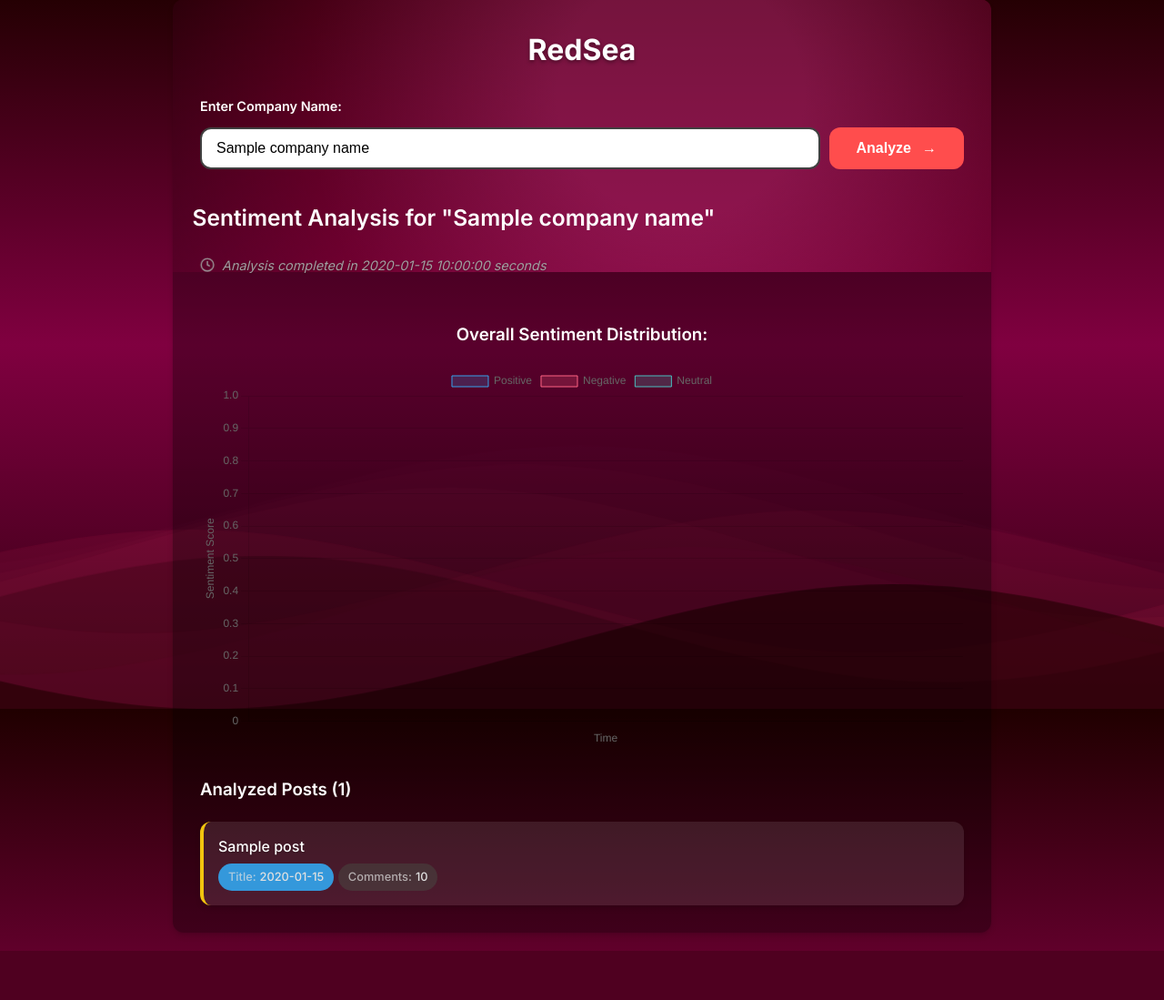
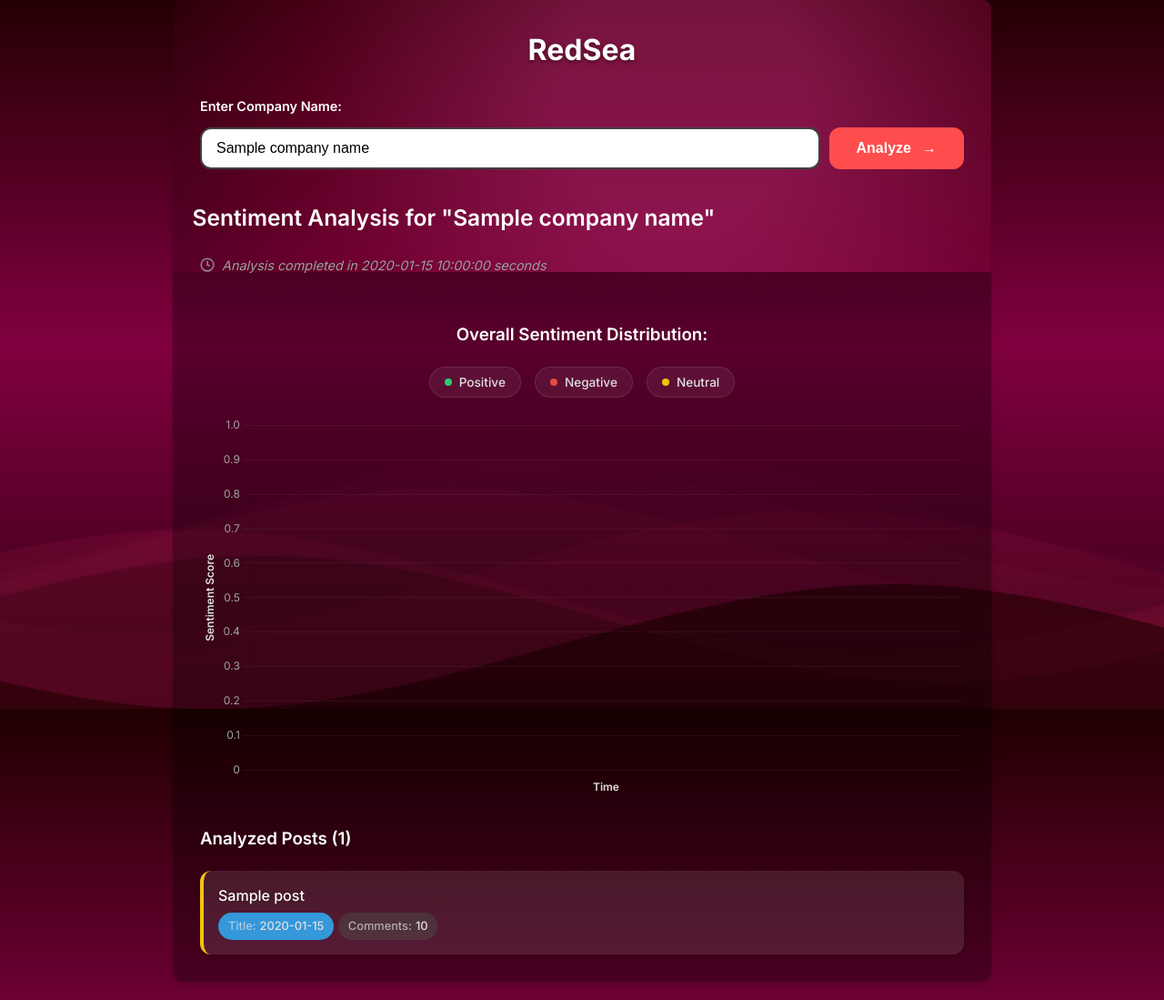
Before and after one commit to sainiks/RedSea, a Flask app: template templates/index.html in a window 1280 px wide. Shown: the part 21-1120 px from the top of the page at 91% size. Before the commit the page ends 1066 px from the top, so only its background shows below. Run offline with Flask 3, Linux system fonts and the light colour scheme; the template is opened without the code that fills it: most values are stand-ins (such as "Sample title", 1, 10 or a date in 2020); data that the repository does not hold is empty; parts of the project's set-up code (start-up, migrations or seed data) failed here and were passed over.

Commit message:
feat: upgrade chart visualizer with HTML Glassmorphic Tooltips, smooth bezier lines, and dynamic custom legend toggles

```diff
--- a/static/chart.js
+++ b/static/chart.js
@@ -18,6 +18,125 @@ async function getSentimentData(companyName) {
     return data;
   }
 
+function getOrCreateTooltip(chart) {
+  let tooltipEl = document.getElementById('chartjs-tooltip');
+
+  if (!tooltipEl) {
+    tooltipEl = document.createElement('div');
+    tooltipEl.id = 'chartjs-tooltip';
+    tooltipEl.innerHTML = `
+      <div class="tooltip-title"></div>
+      <div class="tooltip-body"></div>
+    `;
+    chart.canvas.parentNode.appendChild(tooltipEl);
+  }
+
+  return tooltipEl;
+}
+
+function externalTooltipHandler(context) {
+  // Tooltip Element
+  const {chart, tooltip} = context;
+  const tooltipEl = getOrCreateTooltip(chart);
+
+  // Hide if no tooltip
+  if (tooltip.opacity === 0) {
+    tooltipEl.style.opacity = '0';
+    return;
+  }
+
+  // Set Text
+  if (tooltip.body) {
+    const titleLines = tooltip.title || [];
+    const titleEl = tooltipEl.querySelector('.tooltip-title');
+    titleEl.innerHTML = titleLines.join('<br>');
+
+    const bodyEl = tooltipEl.querySelector('.tooltip-body');
+    bodyEl.innerHTML = '';
+
+    tooltip.dataPoints.forEach((dataPoint) => {
+      const itemEl = document.createElement('div');
+      itemEl.className = 'tooltip-item';
+
+      const labelEl = document.createElement('span');
+      labelEl.className = 'tooltip-item-label';
+
+      const dotEl = document.createElement('span');
+      dotEl.className = 'legend-dot';
+      dotEl.style.backgroundColor = dataPoint.dataset.borderColor;
+
+      labelEl.appendChild(dotEl);
+
+      const labelText = document.createTextNode(` ${dataPoint.dataset.label}`);
+      labelEl.appendChild(labelText);
+
+      const valEl = document.createElement('span');
+      valEl.className = 'tooltip-item-value';
+      valEl.style.color = dataPoint.dataset.borderColor;
+      valEl.innerText = parseFloat(dataPoint.raw).toFixed(2);
+
+      itemEl.appendChild(labelEl);
+      itemEl.appendChild(valEl);
+      bodyEl.appendChild(itemEl);
+    });
+  }
+
+  const {offsetLeft: positionX, offsetTop: positionY} = chart.canvas;
+
+  // Display, position, and set styles for font
+  tooltipEl.style.opacity = '1';
+  tooltipEl.style.left = positionX + tooltip.caretX + 'px';
+  tooltipEl.style.top = positionY + tooltip.caretY - tooltip.height - 15 + 'px';
+}
+
+function createCustomLegend(chart) {
+  const container = chart.canvas.parentNode;
+
+  // Remove existing legend if any
+  const existingLegend = container.querySelector('.custom-legend');
+  if (existingLegend) {
+    existingLegend.remove();
+  }
+
+  const legendWrapper = document.createElement('div');
+  legendWrapper.className = 'custom-legend';
+
+  const datasets = chart.data.datasets;
+  datasets.forEach((dataset, index) => {
+    const pill = document.createElement('button');
+    pill.type = 'button';
+
+    // Add custom classes matching sentiment colors
+    let labelLower = dataset.label.toLowerCase();
+    pill.className = `legend-pill ${labelLower.substring(0, 3)}`;
+
+    const dot = document.createElement('span');
+    dot.className = 'legend-dot';
+
+    const text = document.createElement('span');
+    text.innerText = dataset.label;
+
+    pill.appendChild(dot);
+    pill.appendChild(text);
+
+    pill.addEventListener('click', () => {
+      const isVisible = chart.isDatasetVisible(index);
+      if (isVisible) {
+        chart.hide(index);
+        pill.classList.add('dataset-hidden');
+      } else {
+        chart.show(index);
+        pill.classList.remove('dataset-hidden');
+      }
+    });
+
+    legendWrapper.appendChild(pill);
+  });
+
+  // Insert centered right above the chart canvas
+  container.insertBefore(legendWrapper, chart.canvas);
+}
+
   function createSentimentChart(data) {
     const ctx = document.getElementById('sentimentChart').getContext('2d');
     const chart = new Chart(ctx, {
@@ -28,23 +147,47 @@ async function getSentimentData(companyName) {
           {
             label: 'Positive',
             data: data.map(item => item.positive),
-            borderColor: 'rgba(54, 162, 235, 1)',
-            backgroundColor: 'rgba(54, 162, 235, 0.2)',
-            borderWidth: 1
+            borderColor: '#2ecc71',
+            backgroundColor: 'rgba(46, 204, 113, 0.04)',
+            borderWidth: 2,
+            tension: 0.4,
+            pointRadius: 4,
+            pointHoverRadius: 8,
+            pointBackgroundColor: '#2ecc71',
+            pointHoverBackgroundColor: '#ffffff',
+            pointHoverBorderColor: '#2ecc71',
+            pointHoverBorderWidth: 3,
+            fill: true
           },
           {
             label: 'Negative',
             data: data.map(item => item.negative),
-            borderColor: 'rgba(255, 99, 132, 1)',
-            backgroundColor: 'rgba(255, 99, 132, 0.2)',
-            borderWidth: 1
+            borderColor: '#e74c3c',
+            backgroundColor: 'rgba(231, 76, 60, 0.04)',
+            borderWidth: 2,
+            tension: 0.4,
+            pointRadius: 4,
+            pointHoverRadius: 8,
+            pointBackgroundColor: '#e74c3c',
+            pointHoverBackgroundColor: '#ffffff',
+            pointHoverBorderColor: '#e74c3c',
+            pointHoverBorderWidth: 3,
+            fill: true
           },
           {
             label: 'Neutral',
             data: data.map(item => item.neutral),
-            borderColor: 'rgba(75, 192, 192, 1)',
-            backgroundColor: 'rgba(75, 192, 192, 0.2)',
-            borderWidth: 1
+            borderColor: '#f1c40f',
+            backgroundColor: 'rgba(241, 196, 15, 0.04)',
+            borderWidth: 2,
+            tension: 0.4,
+            pointRadius: 4,
+            pointHoverRadius: 8,
+            pointBackgroundColor: '#f1c40f',
+            pointHoverBackgroundColor: '#ffffff',
+            pointHoverBorderColor: '#f1c40f',
+            pointHoverBorderWidth: 3,
+            fill: true
           }
         ]
       },
@@ -53,24 +196,57 @@ async function getSentimentData(companyName) {
         scales: {
           y: {
             beginAtZero: true,
+            grid: {
+              color: 'rgba(255, 255, 255, 0.05)',
+              drawBorder: false
+            },
+            ticks: {
+              color: '#a0a0a0',
+              font: {
+                family: "'Inter', sans-serif"
+              }
+            },
             title: {
               display: true,
-              text: 'Sentiment Score'
+              text: 'Sentiment Score',
+              color: '#e0e0e0',
+              font: {
+                family: "'Inter', sans-serif",
+                weight: '600'
+              }
             }
           },
           x: {
+            grid: {
+              color: 'rgba(255, 255, 255, 0.05)',
+              drawBorder: false
+            },
+            ticks: {
+              color: '#a0a0a0',
+              font: {
+                family: "'Inter', sans-serif"
+              }
+            },
             title: {
               display: true,
-              text: 'Time'
+              text: 'Time',
+              color: '#e0e0e0',
+              font: {
+                family: "'Inter', sans-serif",
+                weight: '600'
+              }
             }
           }
         },
         plugins: {
+          legend: {
+            display: false // Hide default legend
+          },
           tooltip: {
-            mode: 'index',
-            intersect: false,
-          },
-        },
+            enabled: false, // Hide default tooltip
+            external: externalTooltipHandler // Wire up custom HTML tooltip
+          }
+        }
       }
     });
     return chart;
@@ -98,6 +274,10 @@ async function getSentimentData(companyName) {
     const preloaded = Array.isArray(window.initialSentimentData) ? window.initialSentimentData : [];
     const initialData = preloaded.length ? preloaded : await getSentimentData(companyName);
     const chart = createSentimentChart(initialData);
+
+    // Create Custom Legend controls!
+    createCustomLegend(chart);
+
     if (preloaded.length) {
       updateChart(chart, companyName);
     }
--- a/static/styles.css
+++ b/static/styles.css
@@ -566,3 +566,124 @@ label {
         min-height: 180px;
     }
 }
+
+/* ==========================================
+   Premium Glassmorphic Chart.js Enhancements
+   ========================================== */
+
+/* Custom Legend Wrapper */
+.custom-legend {
+    display: flex;
+    justify-content: center;
+    gap: 15px;
+    margin-bottom: 20px;
+    width: 100%;
+}
+
+.legend-pill {
+    display: inline-flex;
+    align-items: center;
+    gap: 8px;
+    padding: 8px 16px;
+    background: rgba(255, 255, 255, 0.06);
+    border: 1px solid rgba(255, 255, 255, 0.1);
+    border-radius: 20px;
+    color: #e0e0e0;
+    font-size: 0.85rem;
+    font-weight: 500;
+    cursor: pointer;
+    transition: all 0.2s ease;
+    backdrop-filter: blur(4px);
+    font-family: 'Inter', sans-serif;
+}
+
+.legend-pill:hover {
+    background: rgba(255, 255, 255, 0.12);
+    transform: translateY(-2px);
+    box-shadow: 0 4px 10px rgba(0, 0, 0, 0.3);
+}
+
+.legend-pill.dataset-hidden {
+    opacity: 0.4;
+    text-decoration: line-through;
+    background: rgba(0, 0, 0, 0.2);
+    transform: translateY(0);
+}
+
+.legend-dot {
+    width: 8px;
+    height: 8px;
+    border-radius: 50%;
+}
+
+.legend-pill.pos .legend-dot { background-color: #2ecc71; }
+.legend-pill.neg .legend-dot { background-color: #e74c3c; }
+.legend-pill.neu .legend-dot { background-color: #f1c40f; }
+
+/* Custom Glassmorphic Tooltip */
+#chartjs-tooltip {
+    opacity: 0;
+    position: absolute;
+    background: rgba(20, 10, 15, 0.75);
+    backdrop-filter: blur(12px) saturate(160%);
+    -webkit-backdrop-filter: blur(12px) saturate(160%);
+    border: 1px solid rgba(255, 50, 100, 0.2);
+    border-radius: 12px;
+    color: white;
+    padding: 12px 16px;
+    pointer-events: none;
+    transition: all 0.15s ease;
+    z-index: 100;
+    box-shadow: 0 8px 32px rgba(0, 0, 0, 0.5), 0 0 0 1px rgba(255, 255, 255, 0.05);
+    font-family: 'Inter', -apple-system, sans-serif;
+    min-width: 160px;
+    transform: translate(-50%, 0); /* Center tooltip exactly over datapoint */
+}
+
+#chartjs-tooltip::before {
+    content: '';
+    position: absolute;
+    bottom: -6px;
+    left: 50%;
+    transform: translateX(-50%) rotate(45deg);
+    width: 10px;
+    height: 10px;
+    background: rgba(20, 10, 15, 0.75);
+    border-right: 1px solid rgba(255, 50, 100, 0.2);
+    border-bottom: 1px solid rgba(255, 50, 100, 0.2);
+}
+
+.tooltip-title {
+    font-size: 0.8rem;
+    font-weight: 600;
+    color: #a0a0a0;
+    margin-bottom: 8px;
+    border-bottom: 1px solid rgba(255, 255, 255, 0.1);
+    padding-bottom: 4px;
+}
+
+.tooltip-body {
+    display: flex;
+    flex-direction: column;
+    gap: 6px;
+}
+
+.tooltip-item {
+    display: flex;
+    justify-content: space-between;
+    align-items: center;
+    gap: 12px;
+    font-size: 0.85rem;
+}
+
+.tooltip-item-label {
+    display: flex;
+    align-items: center;
+    gap: 6px;
+    color: #e0e0e0;
+}
+
+.tooltip-item-value {
+    font-weight: 700;
+    font-variant-numeric: tabular-nums;
+}
```
